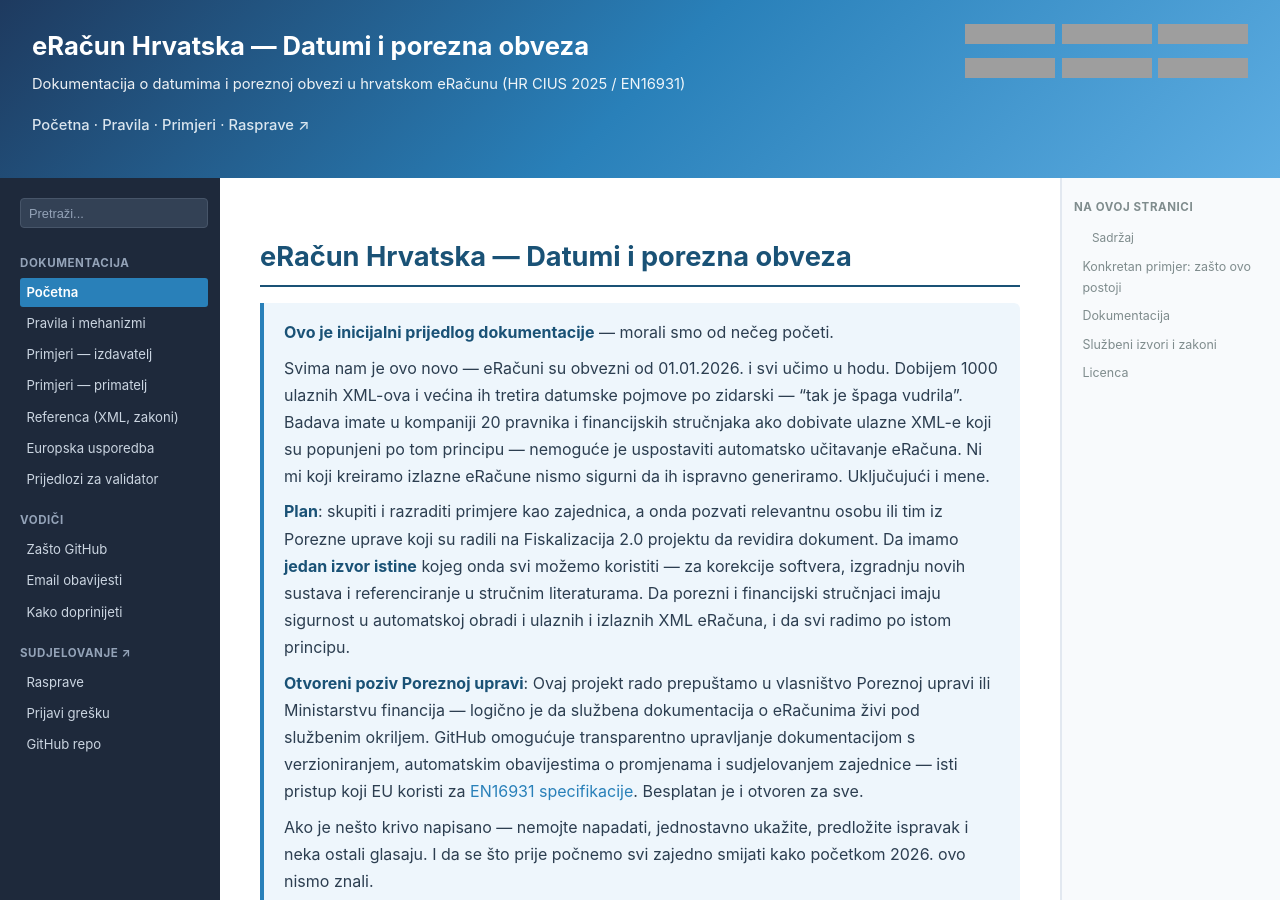
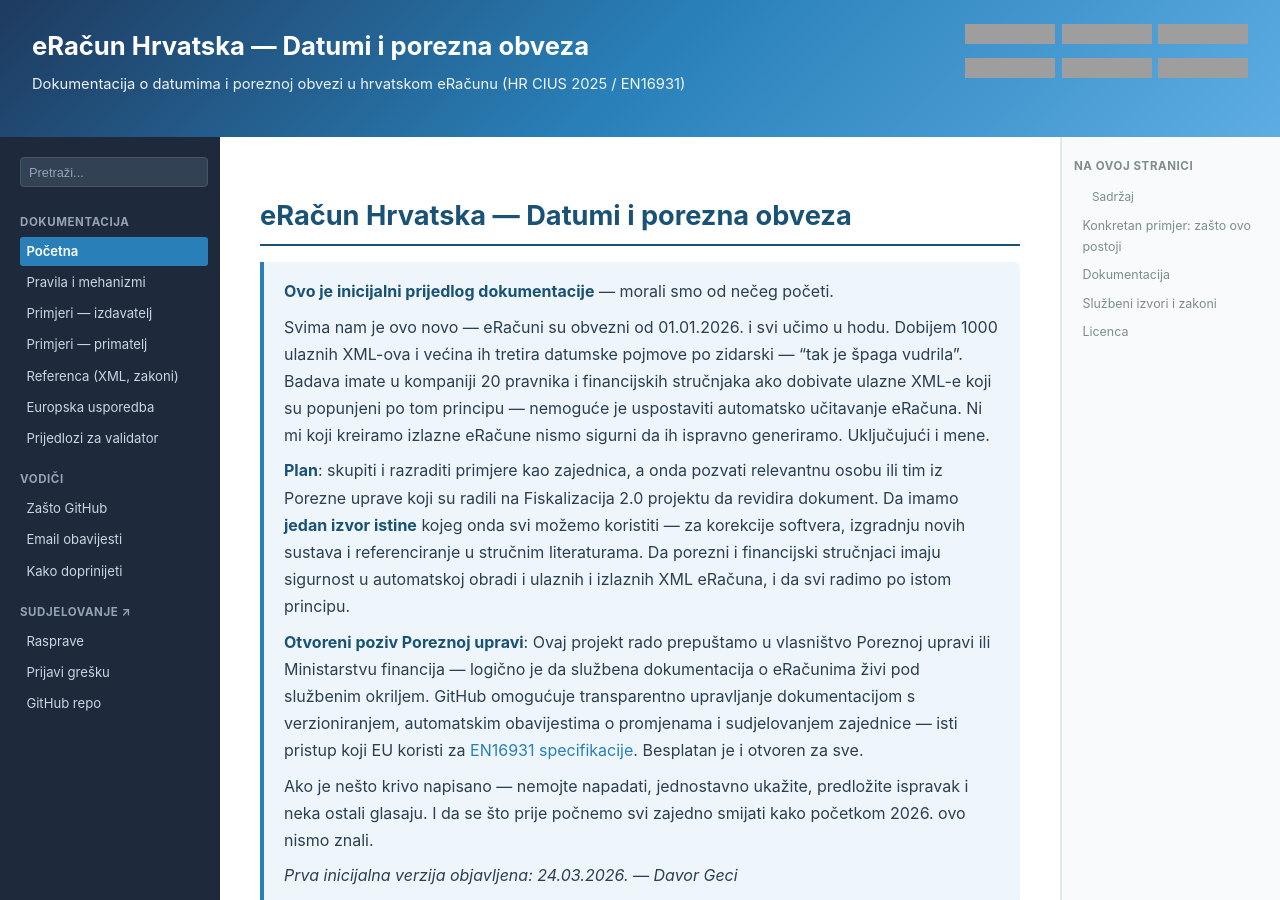
Before and after one commit to dageci/eracun-fiskalizacija-datumi, a Jekyll site: the page built from docs/index.md, in a window 1280 px wide and 900 px high, cut to the strip 0-900 px from the top of the window. Built offline with Jekyll 4.4.1, drawn with Linux system fonts in a browser that asks for light colours; grey boxes are pictures that could not be loaded.

Commit message:
vodič: dodano da drugi mogu komentirati PR; maknut header breadcrumb
- GitHub vodič: korak 7 — drugi čitatelji mogu komentirati i glasati
- Header: maknuti breadcrumb linkovi (Početna/Pravila/Primjeri/Rasprave)
  jer je isto pokriveno lijevim izbornikom

```diff
--- a/docs/_layouts/default.html
+++ b/docs/_layouts/default.html
@@ -254,12 +254,7 @@
       <div class="header-left">
         <h1>{{ site.title }}</h1>
         <p>{{ site.description }}</p>
-        <p class="nav-links">
-          <a href="{{ site.baseurl }}/">Početna</a> ·
-          <a href="{{ site.baseurl }}/pravila">Pravila</a> ·
-          <a href="{{ site.baseurl }}/primjeri-izdavatelj">Primjeri</a> ·
-          <a href="https://github.com/dageci/eracun-fiskalizacija-datumi/discussions" target="_blank">Rasprave ↗</a>
-        </p>
+        <!-- Navigacija je u lijevom izborniku -->
       </div>
       <div class="header-right">
         <div class="badges">
```
Also changed, not shown: docs/github-vodic.md (+2 -1 lines).
